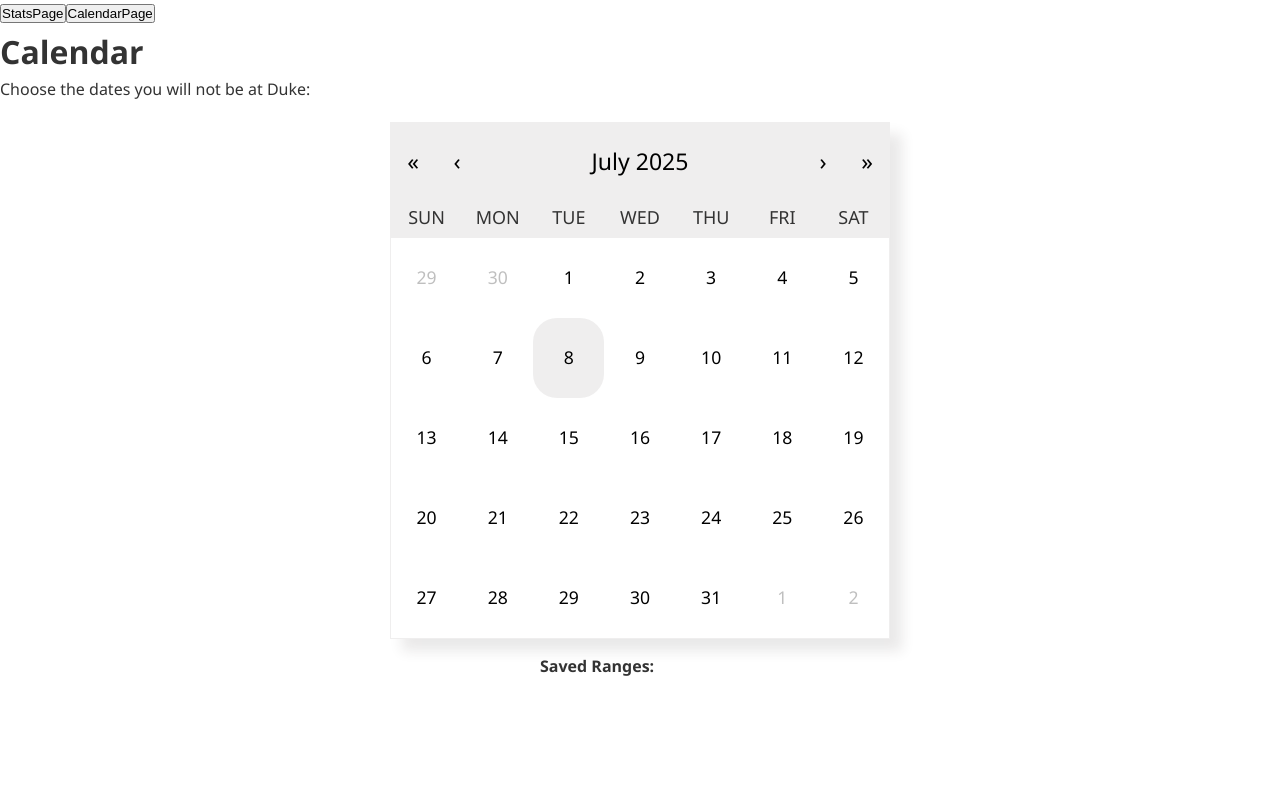
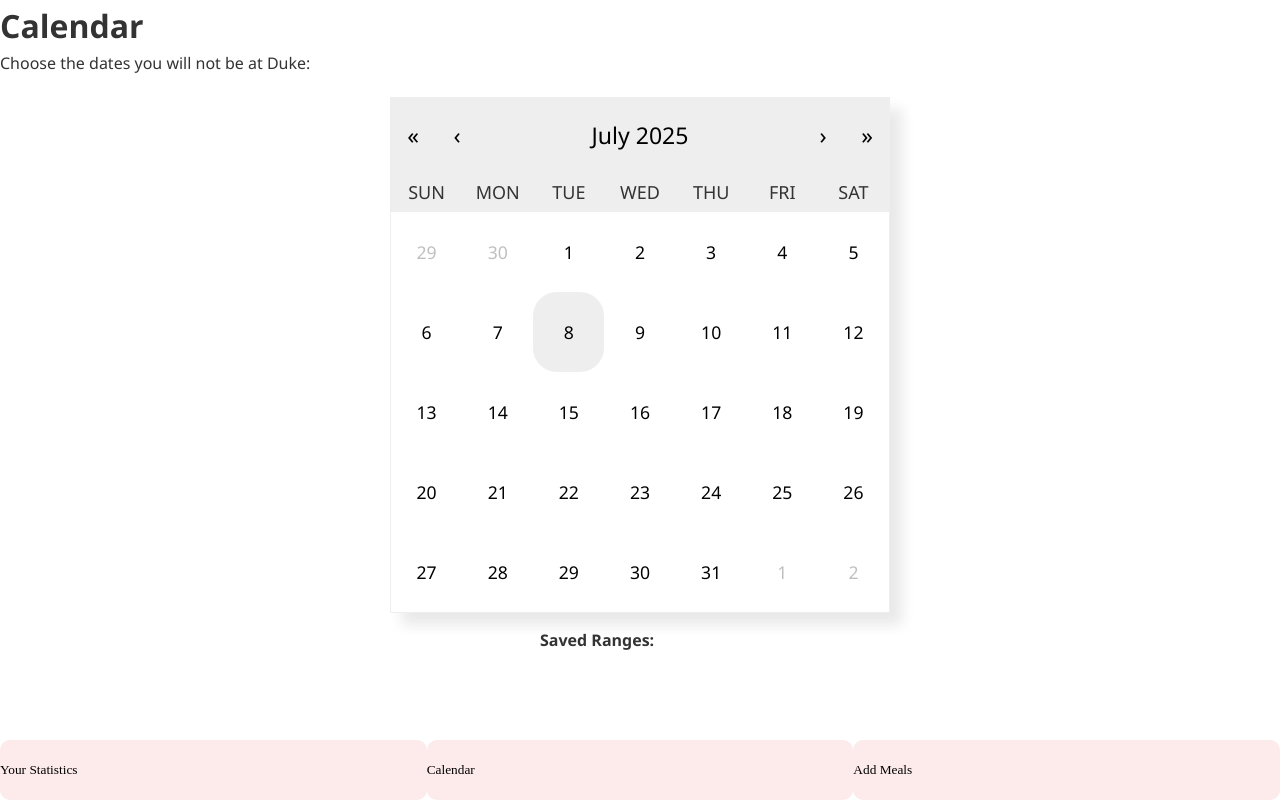
Before and after one commit to diviebisike/food-point-tracker, a React (Vite) app: page /#/CalendarPage in a window 1280 px wide. Built offline with nearby package versions, Linux system fonts and the light colour scheme.

Commit message:
fixing navigation buttons but not done

```diff
--- a/src/App.css
+++ b/src/App.css
@@ -65,6 +65,31 @@
 }
 
 .outside-month {
-  color: gray !important;
-  opacity: 0.5 !important;
+  color: gray;
+  opacity: 0.5;
 }
+
+.button-aesthetic{
+  height: 100%;
+  border: none;
+  font-family: 'Times New Roman', Times, serif;
+  background-color: transparent;
+}
+
+.navbar {
+  position: fixed;
+  bottom: 0;
+  width: 100%;
+  height: 60px;
+  display: flex;
+  justify-content: space-around;
+  z-index: 1000;
+}
+
+.link-fix-width{
+  flex: 1;
+  border: none;
+  font-family: 'Times New Roman', Times, serif;
+  border-radius: 10px;
+  background-color: #ec656523;
+}
--- a/src/App.jsx
+++ b/src/App.jsx
@@ -9,7 +9,7 @@ import {HashRouter as Router , Routes, Route} from 'react-router-dom'
 import { StatsPage } from './Pages/StatsPage';
 import { CalendarPage } from './Pages/CalendarPage';
 import { Layout } from './Components/layout';
-
+import {FoodDataPage} from './Pages/FoodDataPage';
 function App() {
 
   //h1 tag is an html element that designates the main heading of a webpage
@@ -27,7 +27,7 @@ function App() {
 
         <Route path = "/" element = {<StatsPage/>}/>
         <Route path = "/CalendarPage" element = {<CalendarPage/>}/>
-
+        <Route path = "/FoodDataPage" element = {<FoodDataPage/>}/>
       </Route>
     </Routes>
   </Router>
--- a/src/Components/Navbar.jsx
+++ b/src/Components/Navbar.jsx
@@ -1,10 +1,14 @@
 import { Link } from "react-router-dom";
+
 
 export function Navbar(){
     return (
     <>
-    <Link to="/"><button>StatsPage</button></Link>
-    <Link to="/CalendarPage"><button>CalendarPage</button></Link>
+    <div className = "navbar">
+    <Link className = "link-fix-width" to="/"><button className = "button-aesthetic">Your Statistics</button></Link>
+    <Link className = "link-fix-width" to="/CalendarPage"><button className = "button-aesthetic">Calendar</button></Link>
+    <Link className = "link-fix-width" to="/FoodDataPage"><button className = "button-aesthetic">Add Meals</button></Link>
+    </div>
     </>
 
     )
--- /dev/null
+++ b/src/Pages/FoodDataPage.jsx
@@ -0,0 +1,7 @@
+
+
+export function FoodDataPage(){
+ return(
+    <h1> Food Data Page</h1>
+ )
+}
```
Also changed, not shown: src/Components/Button.jsx (deleted, +0 -17 lines).
